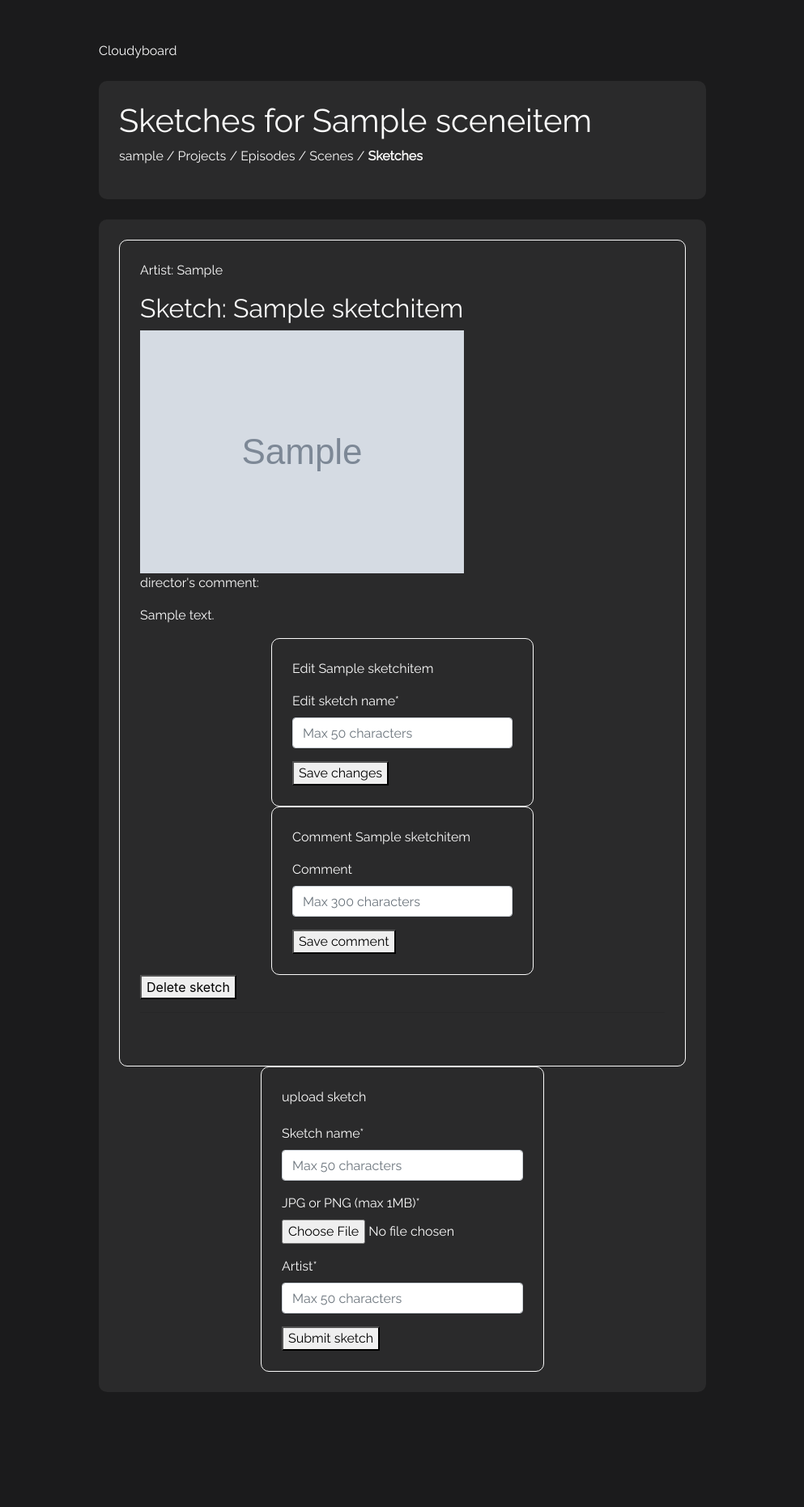
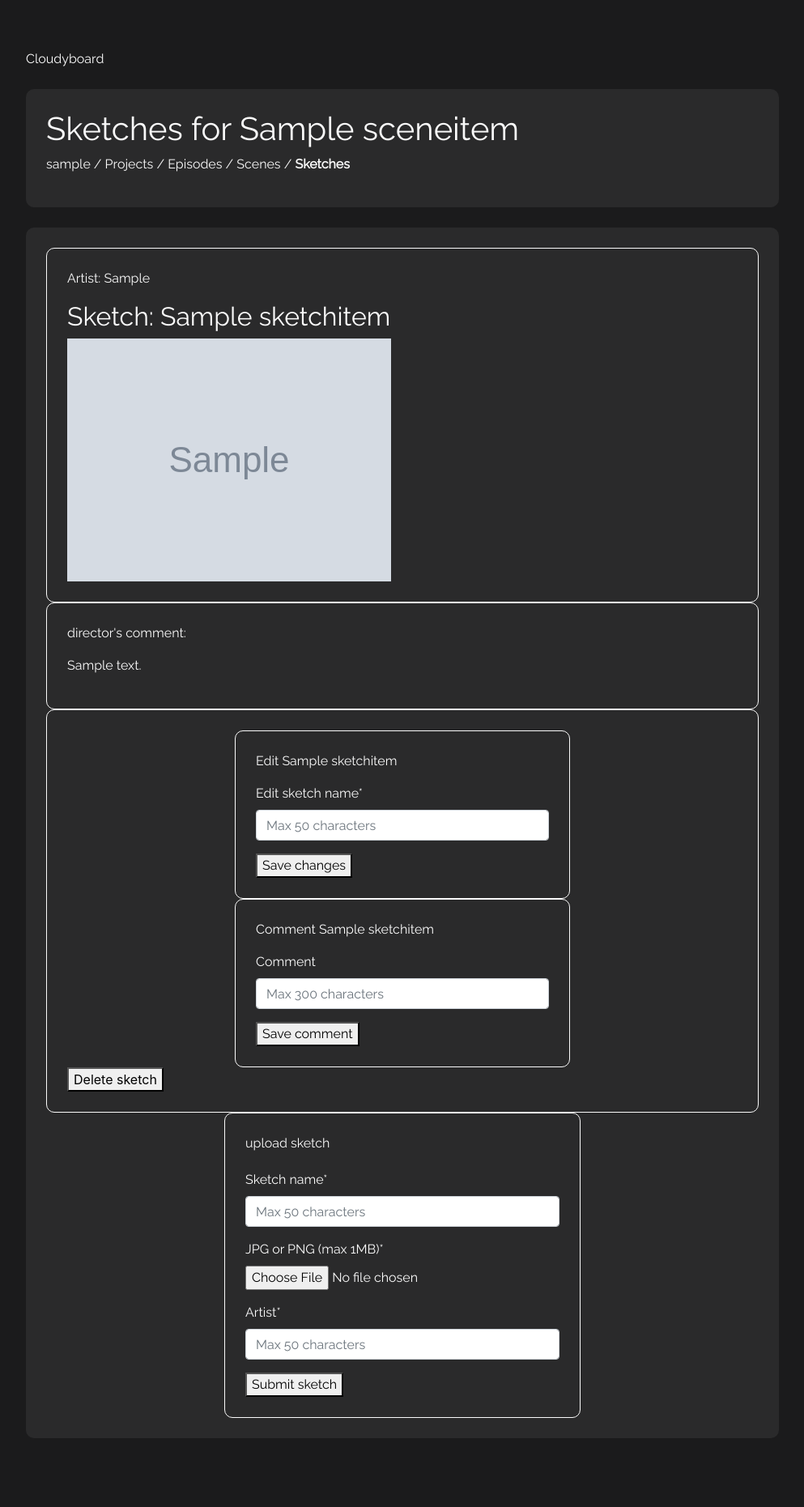
Before and after one commit to MidnattLantern/social_frames, a Django app: a page that uses templates/scene_view.html in a window 1280 px wide. Shown: the whole page at 81% size, without its empty margins (143-1136 px from the left). Before the commit the page ends 1719 px from the top, so only its background shows below. Run offline with Django 3.2, Linux system fonts and the light colour scheme; a user stored in the database is signed in; tables that the repository leaves empty hold one stand-in row (values such as "Sample post"); grey boxes marked "Sample" are stand-in pictures; some libraries are stand-ins or nearby versions.

Commit message:
UI cleanup

```diff
--- a/static/css/style.css
+++ b/static/css/style.css
@@ -6,21 +6,20 @@ h1, p, a, .white_font {
     font-family: "Raleway", sans-serif;
     color: #fafafa;
 }
-a:hover {
+a:hover, .object_window:hover {
     color: #98baff;
 }
 .visible_link {
     color: #98baff;
 }
 .main_window {
-    width: 800px;
+    width: 1000px;
     min-height: 100%;
     margin-top: 50px;
     margin-bottom: 50px;
     margin-left: auto;
     margin-right: auto;
     padding: 10px;
-    padding: 0px;
     border-radius: 10px;
 }
 .header_window, .body_window {
@@ -44,3 +43,13 @@ a:hover {
     border-radius: 10px;
     padding: 25px;
 }
+.object_window:hover {
+    border: 1px solid #98baff;
+    border-radius: 10px;
+    padding: 25px;
+}
+.image {
+    max-width: 100%;
+    margin-left: auto;
+    margin-right: auto;
+}
--- a/templates/scene_view.html
+++ b/templates/scene_view.html
@@ -2,9 +2,9 @@
 {% load crispy_forms_tags %}
 <div class="header_window">
 <h1>Sketches for {{ sketch_4_header }}</h1>
-<!-- see models.py SketchItem() -->
+<!-- See models.py SketchItem() -->
 {% if user.is_authenticated %}
-<!-- this <p> mimics Finder so that the user purpose feels familiar -->
+<!-- This <p> mimics Finder so that the user purpose feels familiar -->
 <p><a href="{% url 'account_logout' %}">{{ user.username }}</a>  / <a href="{% url 'home_url_path' %}">Projects</a> / <a href="{% url 'home_url_path' %}">Episodes</a> / <a href="{% url 'home_url_path' %}">Scenes</a> / <strong>Sketches</strong></p>
 </div>
 
@@ -15,13 +15,21 @@
       <h2 class="white_font">Sketch: {{ i.sketch_name }} </h2>
       <div>
         <div>
-              <img src="{{ i.sketch_image.url }}" style="max-width: 600px; max-width: auto;">
+          <img src="{{ i.sketch_image.url }}" class="image">
         </div>
       </div>
+  </div>
+
+  <div class="">
+    <!-- Comment (3/4) -->
+    <div class="object_window">
       <p>director's comment:</p>
       <p>{{ i.sketch_directors_comment }}</p>
-
-    <!-- edit form -->
+    </div>
+    <!-- End comment -->
+    <!-- Edit/ comment and delete (1/4) -->
+    <!-- Edit form -->
+    <div class="object_window">
       <div class="new_item_styling">
         <p>Edit {{ i.sketch_name }}</p>
         <form method="post"  class="white_font">
@@ -31,7 +39,7 @@
         </form>
       </div>
 
-    <!-- comment form -->
+      <!-- Comment form -->
       <div class="new_item_styling">
         <p>Comment {{ i.sketch_name }}</p>
         <form method="post" class="white_font">
@@ -41,17 +49,16 @@
         </form>
       </div>
 
-    <!-- delete form -->
+      <!-- Delete form -->
       <form action="" method="POST">
         {% csrf_token %} {{ delete_sketch_item | crispy }}
         <button type="submit" name="delete_sketch" value="{{ i.sketch_slug }}">Delete sketch</button>
       </form>
+  <!-- End edit/ comment and delete -->
+    </div>
+  </div>
+{% endfor %}
 
-    <hr>
-    <br>
-  </div>
-
-{% endfor %}
 <div class="new_item_styling">
 <p>upload sketch</p>
 <form action="" method="POST" style="margin-top: 1.3em;" enctype="multipart/form-data" class="white_font">
```
Also changed, not shown: templates/episode_view.html (+14 -6 lines), templates/index.html (+14 -8 lines), templates/project_view.html (+13 -6 lines). Lines whose indentation alone changed are shown as unchanged.
